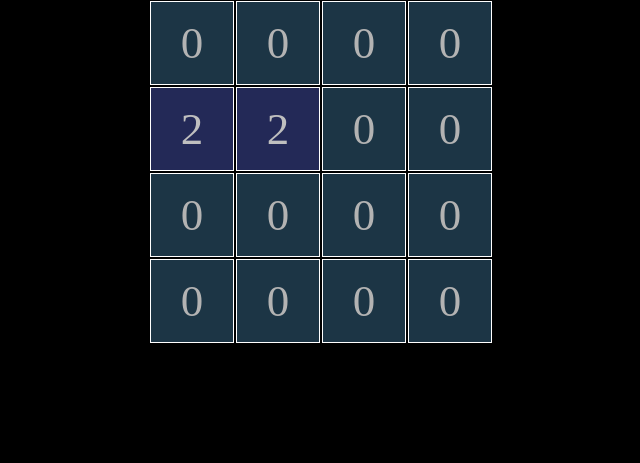
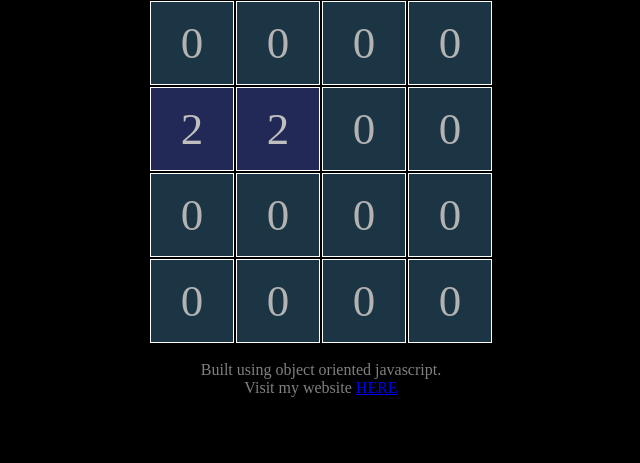
Before and after one commit to jamesponeal/512game, a PHP site: page / in a window 1280 px wide. Shown: the part 149-612 px from the top of the page, without its empty margins (319-959 px from the left). Run offline with PHP 8.4, Linux system fonts and the light colour scheme; some libraries are stand-ins or nearby versions.

Commit message:
adds link to my heroku page

```diff
--- a/css/application.css
+++ b/css/application.css
@@ -14,6 +14,9 @@ body {
   color: white;
 }
 
+.color-gray {
+  color: gray;
+}
 
 td {
   width: 80px;
--- a/index.html
+++ b/index.html
@@ -44,5 +44,11 @@
     </tr>
   </table>
 
+<p class="color-gray center-text">
+  Built using object oriented javascript.<br>
+  Visit my website <a href="https://jamesponeal.herokuapp.com/">HERE</a>
+</p>
+
+
 </body>
 </html>
```
